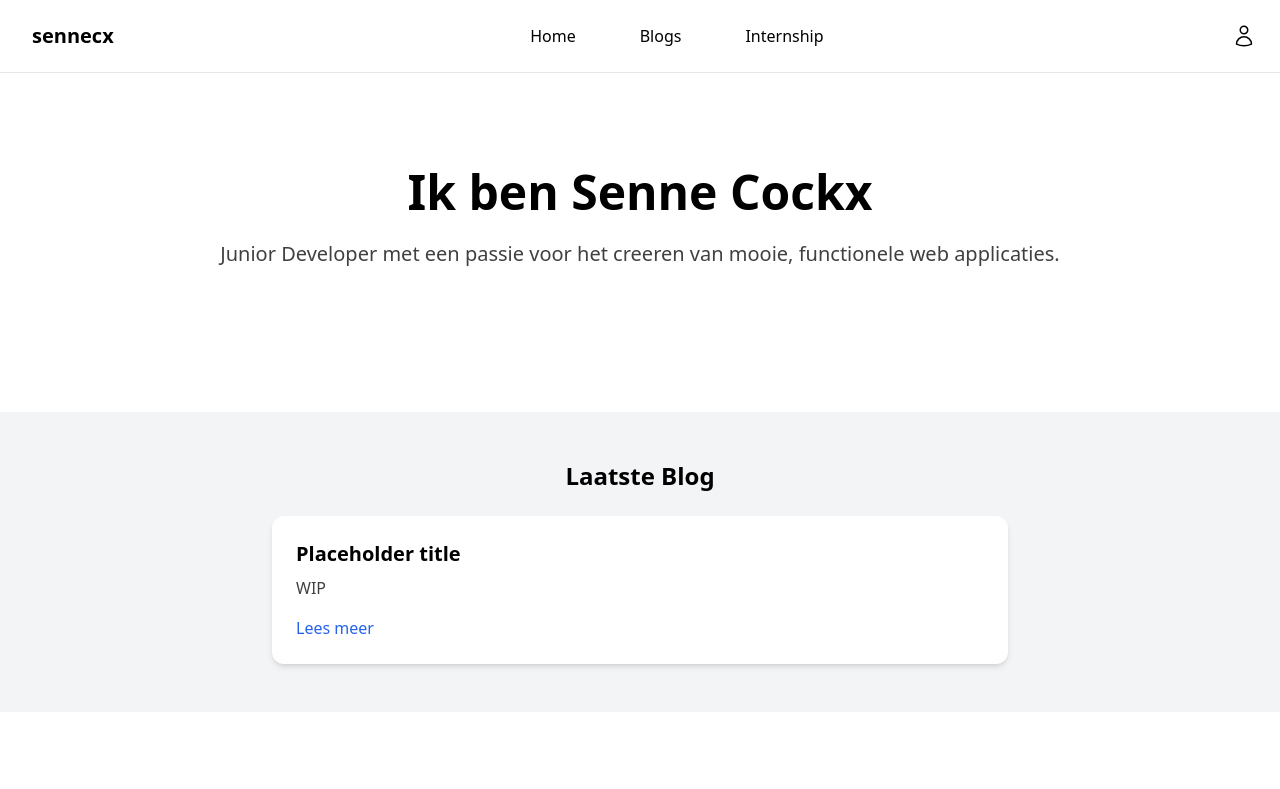
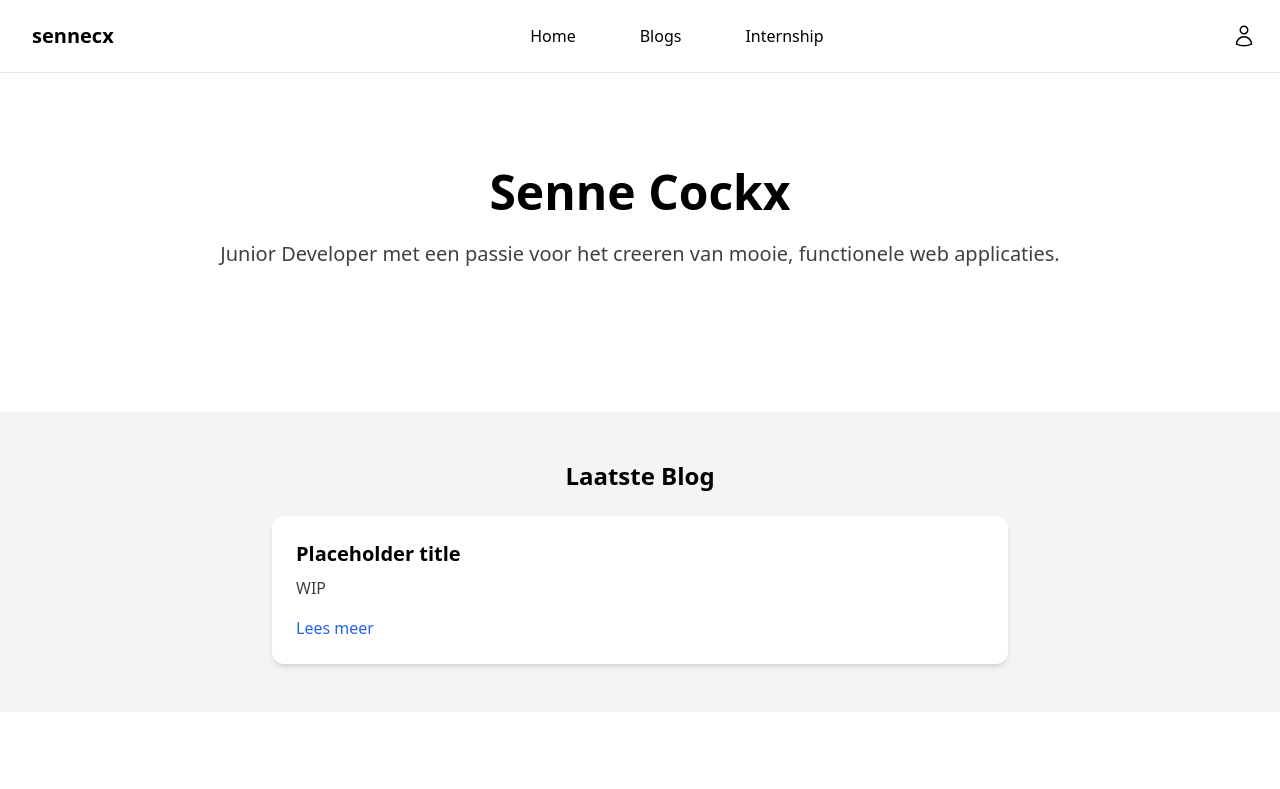
Before and after one commit to SC0DAH/internship-blog, a Nuxt app: page / in a window 1280 px wide. Shown: the top 789 px of the page. Built offline with nearby package versions, Linux system fonts and the light colour scheme; no server answers.

Commit message:
changed intro section

```diff
--- a/app/components/IntroSection.vue
+++ b/app/components/IntroSection.vue
@@ -1,7 +1,7 @@
 <template>
   <section class="text-center py-24">
     <h1 class="text-4xl md:text-5xl font-bold text-heading">
-      Ik ben Senne Cockx
+      Senne Cockx
     </h1>
     <p class="text-lg md:text-xl text-neutral-700 mt-6">
       Junior Developer met een passie voor het creeren van mooie, functionele web applicaties.
```
